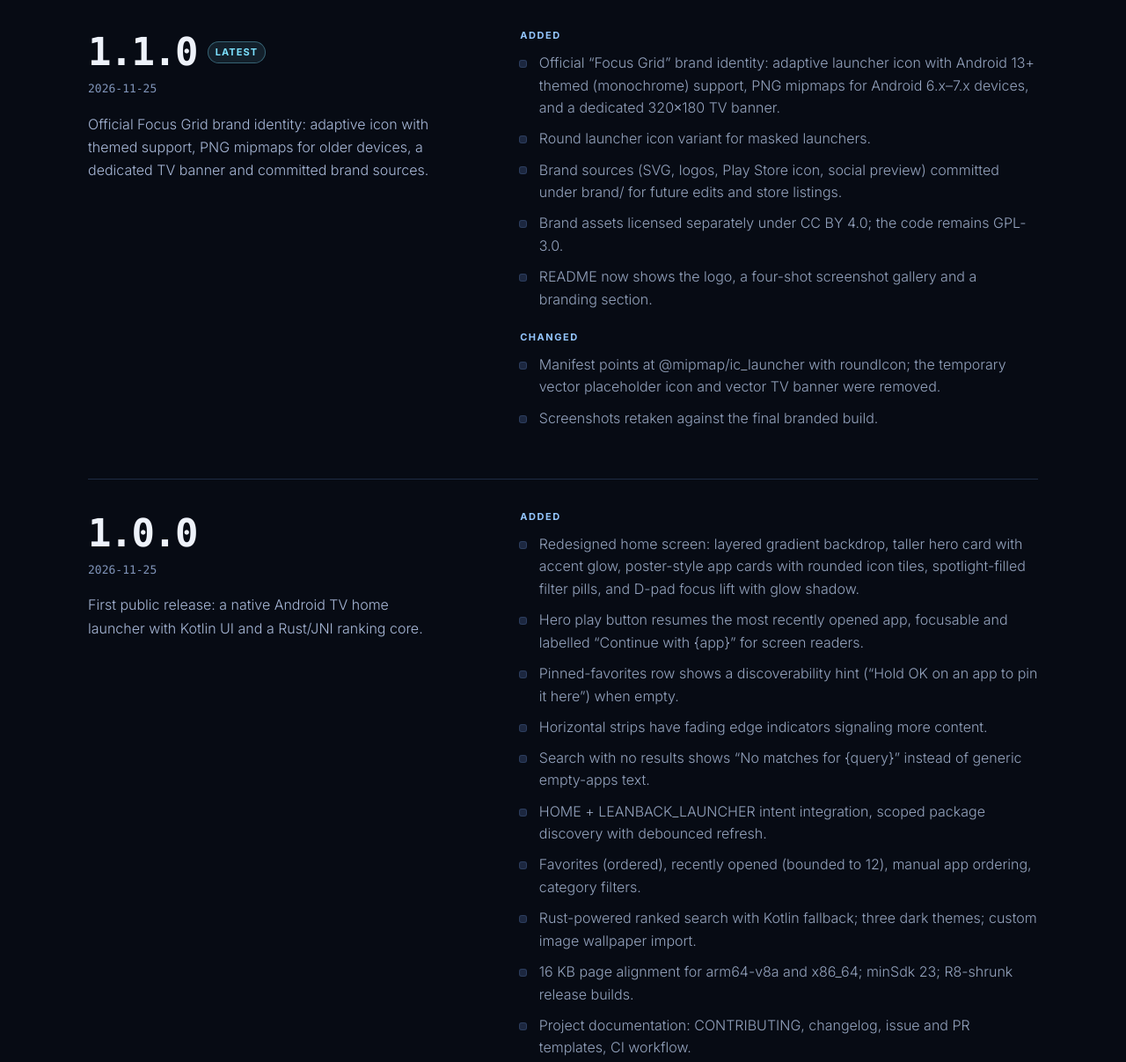
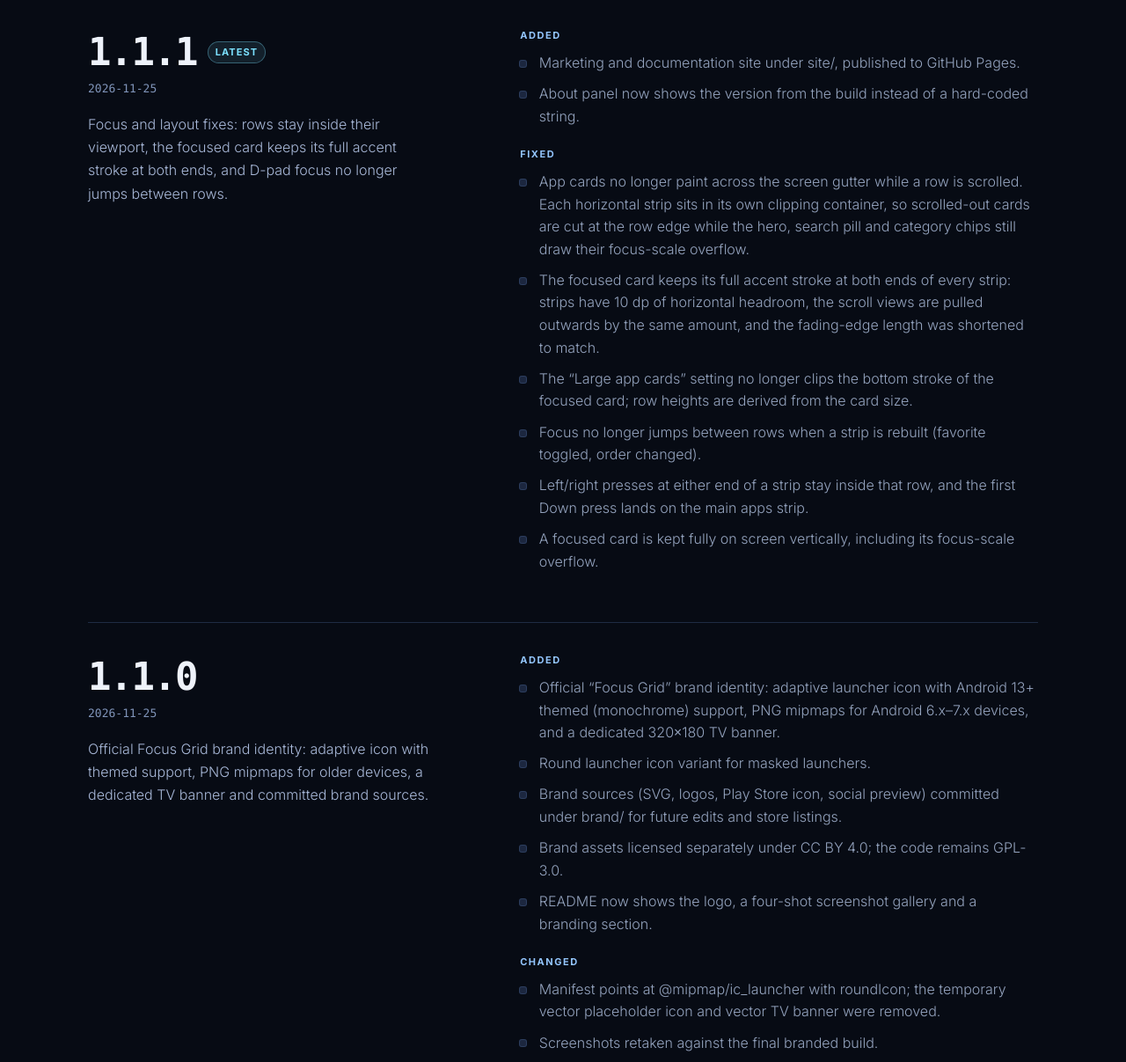
Before and after one commit to vryptt-ctrl/BlueLauncher, an Astro site in the folder site/: page /BlueLauncher/changelog in a window 1280 px wide. Shown: the part 533-1740 px from the top of the page at 88% size. Built offline with nearby package versions, Linux system fonts and the light colour scheme; Astro itself is replaced by a stand-in of ours.

Commit message:
chore(release): prepare v1.1.1
Bump versionCode to 3 and versionName to 1.1.1, promote the UI fix notes
from Unreleased into the 1.1.1 section, and mirror the release on the site.

Also corrects the README build note: published release APKs are signed,
only the key stays out of the repository, and merge the duplicated 1.0.0
changelog section.

```diff
--- a/site/src/data/changelog.ts
+++ b/site/src/data/changelog.ts
@@ -17,9 +17,35 @@ export type Release = {
 
 export const RELEASES: Release[] = [
   {
+    version: '1.1.1',
+    date: '2026-11-25',
+    latest: true,
+    summary:
+      'Focus and layout fixes: rows stay inside their viewport, the focused card keeps its full accent stroke at both ends, and D-pad focus no longer jumps between rows.',
+    groups: [
+      {
+        kind: 'Added',
+        items: [
+          'Marketing and documentation site under site/, published to GitHub Pages.',
+          'About panel now shows the version from the build instead of a hard-coded string.',
+        ],
+      },
+      {
+        kind: 'Fixed',
+        items: [
+          'App cards no longer paint across the screen gutter while a row is scrolled. Each horizontal strip sits in its own clipping container, so scrolled-out cards are cut at the row edge while the hero, search pill and category chips still draw their focus-scale overflow.',
+          'The focused card keeps its full accent stroke at both ends of every strip: strips have 10 dp of horizontal headroom, the scroll views are pulled outwards by the same amount, and the fading-edge length was shortened to match.',
+          'The “Large app cards” setting no longer clips the bottom stroke of the focused card; row heights are derived from the card size.',
+          'Focus no longer jumps between rows when a strip is rebuilt (favorite toggled, order changed).',
+          'Left/right presses at either end of a strip stay inside that row, and the first Down press lands on the main apps strip.',
+          'A focused card is kept fully on screen vertically, including its focus-scale overflow.',
+        ],
+      },
+    ],
+  },
+  {
     version: '1.1.0',
     date: '2026-11-25',
-    latest: true,
     summary:
       'Official Focus Grid brand identity: adaptive icon with themed support, PNG mipmaps for older devices, a dedicated TV banner and committed brand sources.',
     groups: [
--- a/site/src/lib/site.ts
+++ b/site/src/lib/site.ts
@@ -9,7 +9,7 @@ export const SITE = {
   tagline: 'A small, offline home screen for Android TV.',
   description:
     'A deliberately small, native Android TV home launcher. Kotlin owns the lifecycle, package discovery, D-pad UI and preferences; a compact Rust/JNI module ranks and searches apps. No network calls, ads, analytics or services.',
-  version: '1.1.0',
+  version: '1.1.1',
   versionDate: '2026-11-25',
   releaseDate: '2026-11-25',
   packageId: 'com.bluelabs.bluelauncher',
--- a/site/src/pages/screenshots.astro
+++ b/site/src/pages/screenshots.astro
@@ -44,7 +44,7 @@ import { url } from '@/lib/url';
       <h2 class="h3">Version</h2>
       <p class="muted">
         These captures show version {SITE.version}. When the layout changes, the images are
-        regenerated. <a href={url('/changelog/')}>See what changed in 1.1.0</a>
+        regenerated. <a href={url('/changelog/')}>See what changed in {SITE.version}</a>
       </p>
     </div>
   </section>
```
Also changed, not shown: CHANGELOG.md, README.md, 2 other files.
